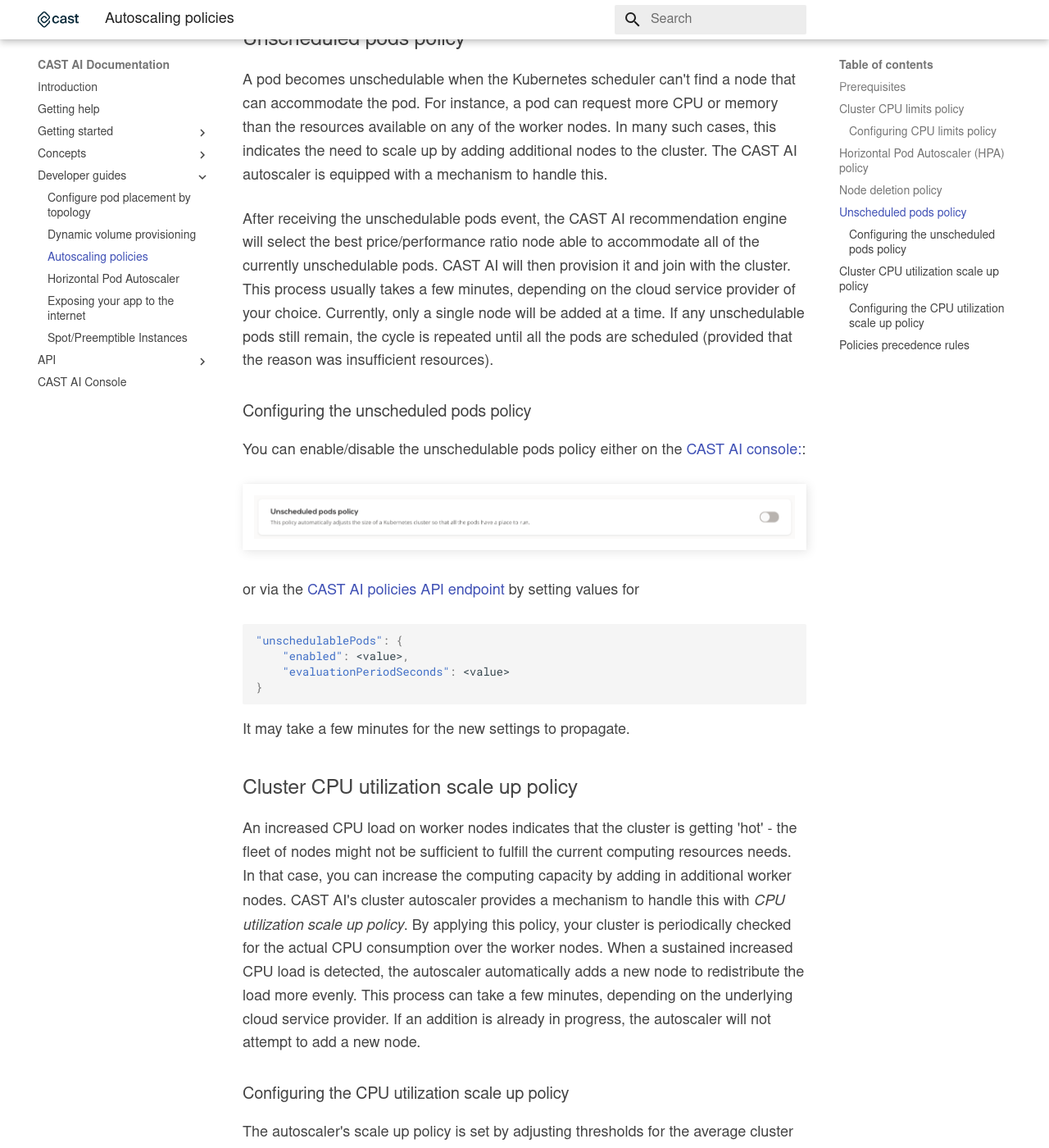
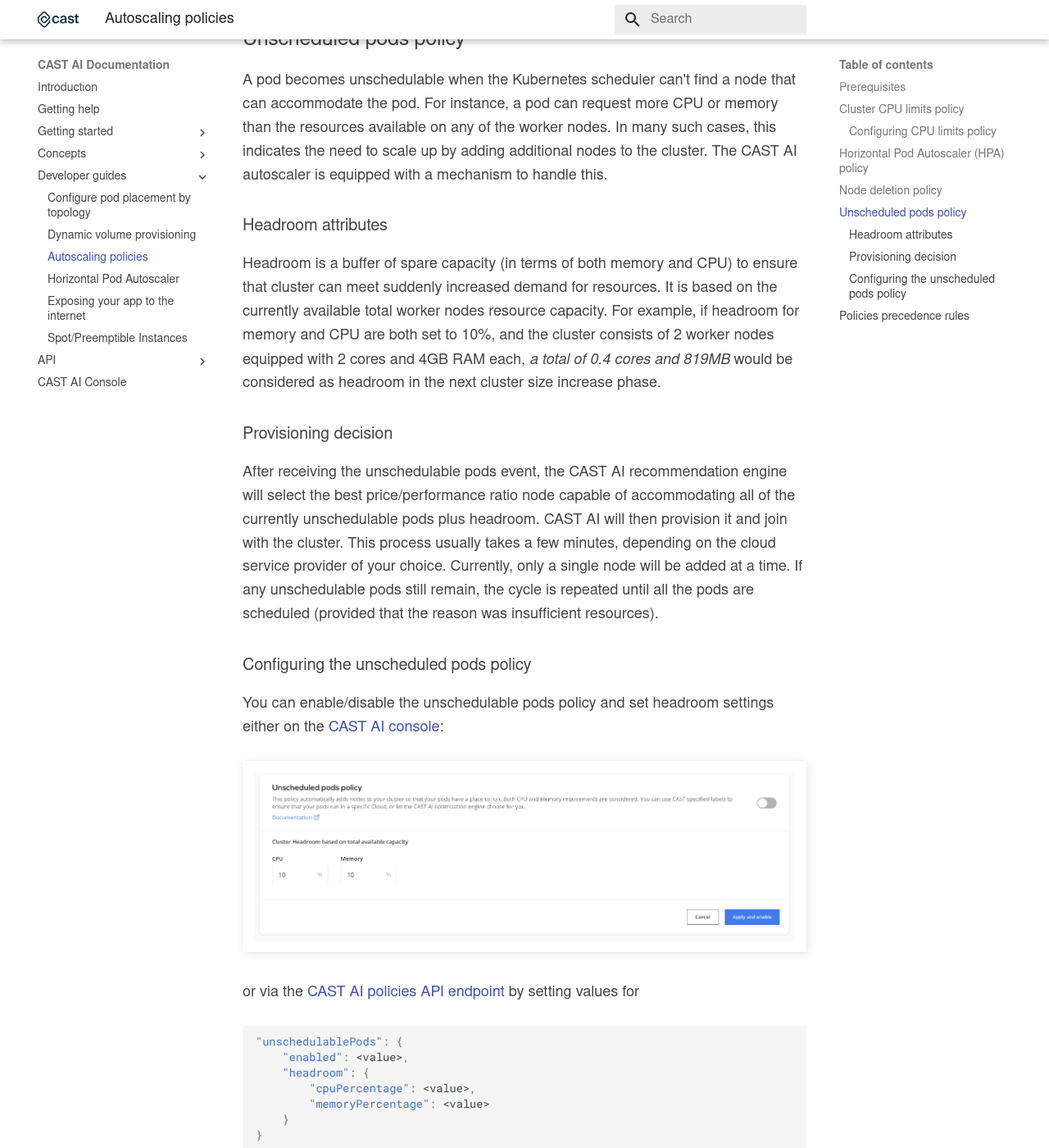
Before and after one commit to castai/docs, an MkDocs documentation site: the page built from docs/guides/autoscaling-policies.md, in a window 1280 px wide and 1400 px high, scrolled down 2444 px. Shown: the whole window at 82% size. Built offline with MkDocs 1.6.1 and Material for MkDocs 9.7.7, drawn with Linux system fonts in a browser that asks for light colours; some web fonts are replaced; some of the changed text lies outside the part shown.

Commit message:
unschedulable pods with headroom docs updates (#50)
* feat: unschedulable pods with headroom documentation updates

Co-authored-by: arouyan <72910596+arouyan@users.noreply.github.com>

````diff
--- a/docs/guides/autoscaling-policies.md
+++ b/docs/guides/autoscaling-policies.md
@@ -7,7 +7,7 @@
 
 ## Prerequisites
 
-To enable the autoscaling policies, you need to create a cluster first. Here's a guide that shows you how to create a cluster: [Creating your first
+To enable the autoscaling policies, you need to create a cluster first. Here's a guide that shows how to create a cluster: [Creating your first
 cluster](../getting-started/creating-your-first-cluster.md).
 
 To see the available policy settings, select your cluster and navigate to _Policies_ on
@@ -61,14 +61,24 @@
 In many such cases, this indicates the need to scale up by adding additional nodes to the cluster.
 The CAST AI autoscaler is equipped with a mechanism to handle this.
 
-After receiving the unschedulable pods event, the CAST AI recommendation engine will select the best price/performance ratio node able to accommodate all of the currently unschedulable pods.
+### Headroom attributes
+
+Headroom is a buffer of spare capacity (in terms of both memory and CPU) to ensure that cluster can meet suddenly increased demand for resources. It is based on the currently
+available total worker nodes resource capacity. For example, if headroom for memory and CPU are both set to 10%,
+and the cluster consists of 2 worker nodes equipped with 2 cores and 4GB RAM each, _a total of 0.4 cores and 819MB_
+would be considered as headroom in the next cluster size increase phase.
+
+### Provisioning decision
+
+After receiving the unschedulable pods event, the CAST AI recommendation engine will select the best
+price/performance ratio node capable of accommodating all of the currently unschedulable pods plus headroom.
 CAST AI will then provision it and join with the cluster. This process usually takes a few minutes, depending on the cloud service provider of your choice.
 Currently, only a single node will be added at a time. If any unschedulable pods still remain, the cycle is
 repeated until all the pods are scheduled (provided that the reason was insufficient resources).
 
 ### Configuring the unscheduled pods policy
 
-You can enable/disable the unschedulable pods policy either on the [CAST AI console:](https://console.cast.ai/):
+You can enable/disable the unschedulable pods policy and set headroom settings either on the [CAST AI console](https://console.cast.ai/):
 
 ![](autoscaling-policies/unschedulable_pods.png)
 
@@ -78,44 +88,9 @@
 ```json
 "unschedulablePods": {
     "enabled": <value>,
-    "evaluationPeriodSeconds": <value>
-}
-```
-
-It may take a few minutes for the new settings to propagate.
-
-## Cluster CPU utilization scale up policy
-
-An increased CPU load on worker nodes indicates that the cluster is getting 'hot' - the fleet of nodes might not
-be sufficient to fulfill the current computing resources needs.
-In that case, you can increase the computing capacity by adding in additional worker nodes.
-CAST AI's cluster autoscaler provides a mechanism to handle this with _CPU utilization scale up policy_.
-By applying this policy, your cluster is periodically checked for the actual CPU consumption over the worker nodes.
-When a sustained increased CPU load is detected, the autoscaler automatically adds a new node to redistribute the load
-more evenly.
-This process can take a few minutes, depending on the underlying cloud service provider. If an addition is already in progress, the autoscaler will
-not attempt to add a new node.
-
-### Configuring the CPU utilization scale up policy
-
-The autoscaler's scale up policy is set by adjusting thresholds for the average cluster CPU load in percentages and evaluation
-period in seconds.
-The evaluation window describes for how long the average cluster CPU utilization should stay above the threshold for it to
-be considered as eligible for scale up.
-
-You can edit settings for this policy via the [CAST AI console](https://console.cast.ai/):
-
-![](autoscaling-policies/cpu_scale_up.png)
-
-or the [CAST AI policies API endpoint](https://api.cast.ai/v1/spec/#/cluster-policies/UpsertPolicies) by setting values
-for
-
-```json
-"cpuUtilization": {
-    "scaleUpThreshold": {
-      "avgCpuLoadPercentageMoreThan": <value>,
-      "enabled": <value>,
-      "evaluationPeriodSeconds": <value>
+    "headroom": {
+        "cpuPercentage": <value>,
+        "memoryPercentage": <value>
     }
 }
 ```
````
Also changed, not shown: docs/guides/autoscaling-policies/unschedulable_pods.png.
